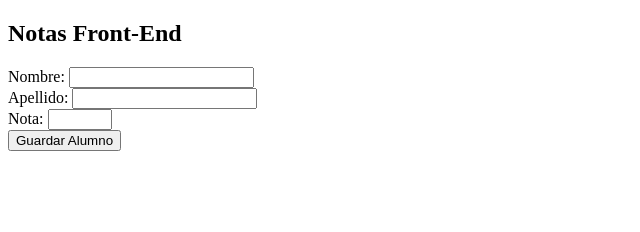
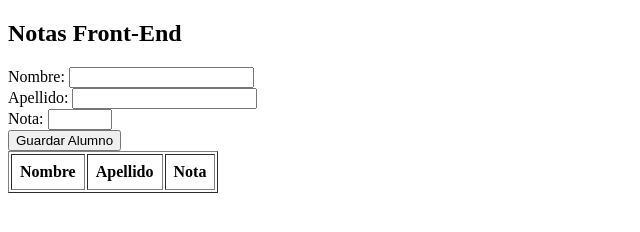
Before and after one commit to Fercita-Solar/clase3js2, a plain HTML site: page index.html in a window 1280 px wide. Shown: the whole page, without its empty margins (0-640 px from the left). Drawn offline with Linux system fonts and the light colour scheme.

Commit message:
otroprimercommit

```diff
--- a/index.html
+++ b/index.html
@@ -22,6 +22,18 @@
     </div>
     <button type="submit">Guardar Alumno</button>
 </form>
+<table id="studentsTable" border="1" cellpadding="8" cellsapcing="0">
+    <thead>
+        <tr>
+            <th>Nombre</th>
+            <th>Apellido</th>
+            <th>Nota</th>
+        </tr>
+    </thead>
+    <tbody>
+        <!--Datos de las filas de cada alumno-->
+    </tbody>
+</table>
     <script src="script.js" ></script>
 
 </body>
```
